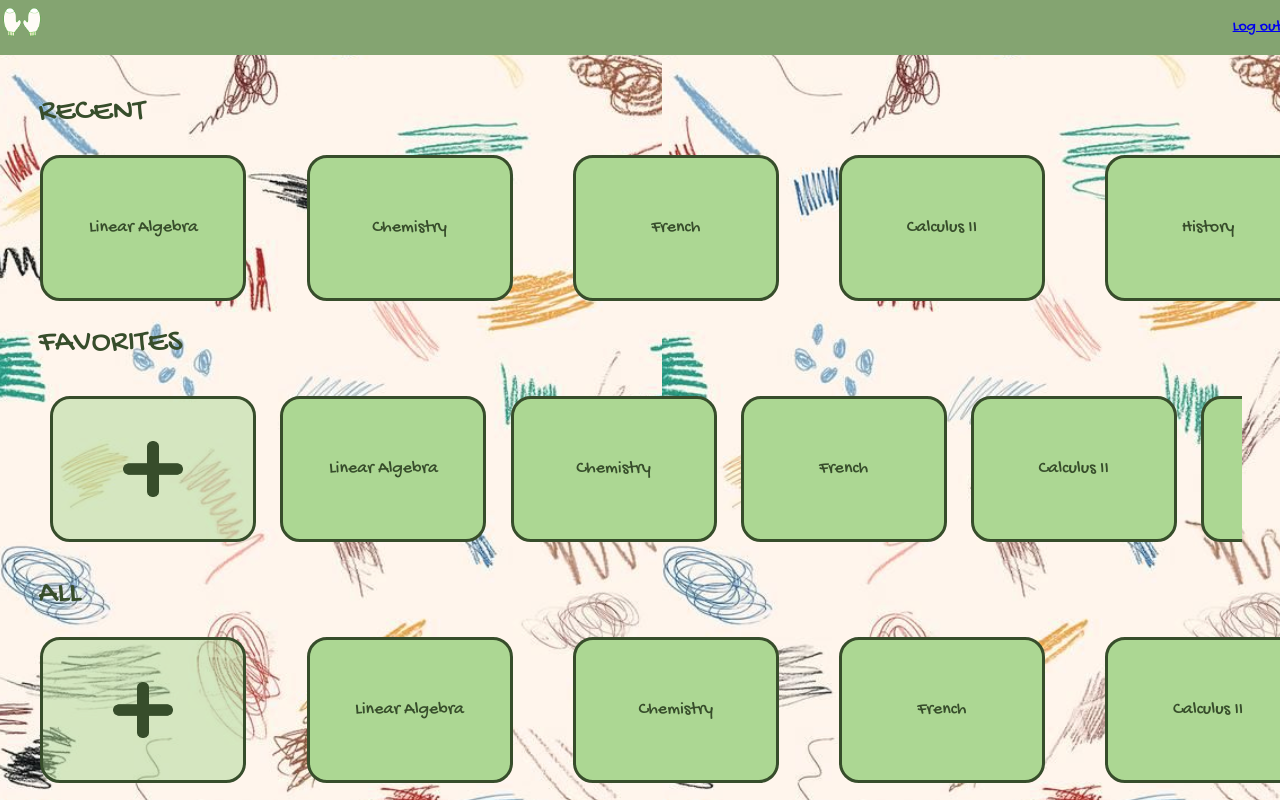
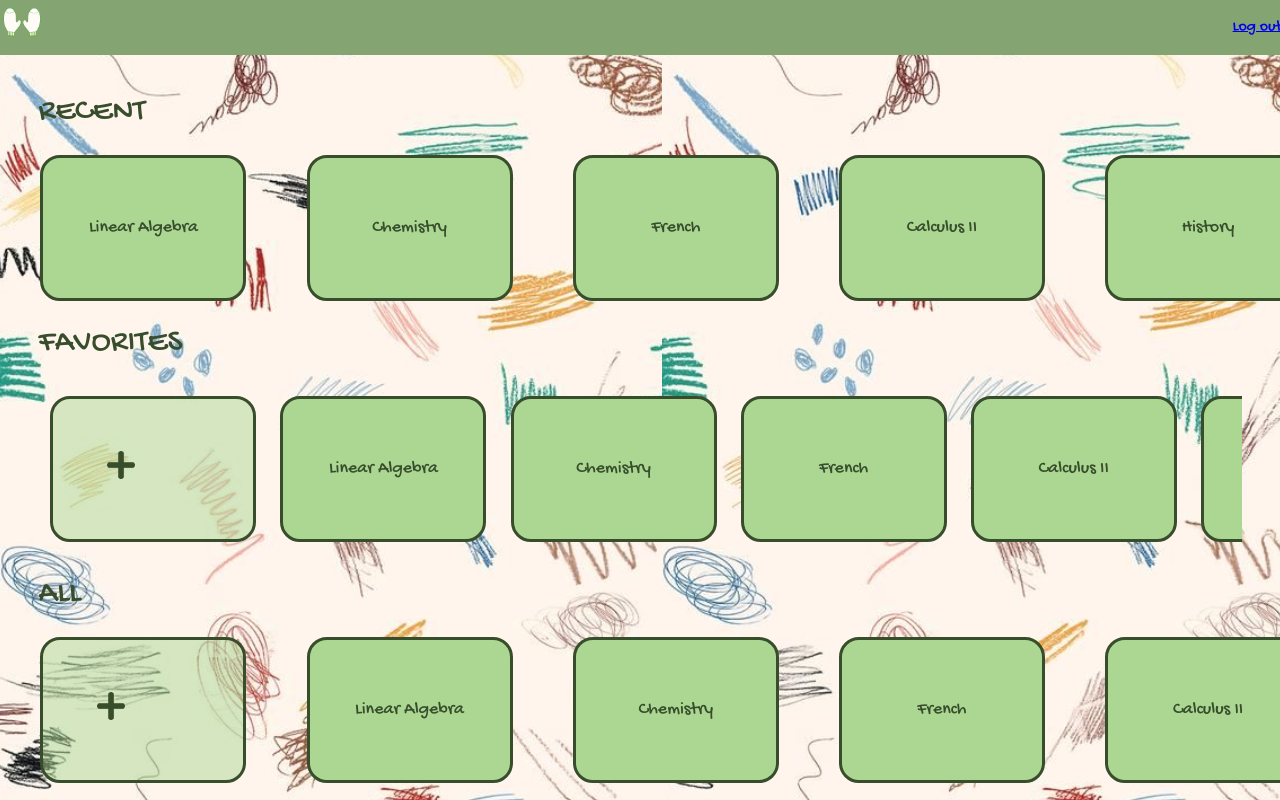
Before and after one commit to rin-bell4772/mttn, a Next.js app in the folder mttn/: page /dashboard in a window 1280 px wide. Shown: the top 800 px of the page. Built offline with nearby package versions, Linux system fonts and the light colour scheme; a web font is replaced by a local one.

Commit message:
Add study set button now goes to add flashcard set page

```diff
--- a/mttn/src/app/components/AddStudySet.tsx
+++ b/mttn/src/app/components/AddStudySet.tsx
@@ -1,4 +1,5 @@
 import React from 'react';
+import Link  from 'next/link';
 import Image from 'next/image';
 import styles from './AddStudySet.module.css';
 import add_icon from '../images/add_icon.png';
@@ -6,7 +7,9 @@ import add_icon from '../images/add_icon.png';
 export default function AddStudySet() {
     return (
         <div className={styles.addStudySet}>
-            <Image src={add_icon} alt="Add Icon"/>
+            <Link href="../flashcardSet">
+                <Image src={add_icon} alt="Add Icon"/>
+            </Link>
         </div>
     );
 }
```
